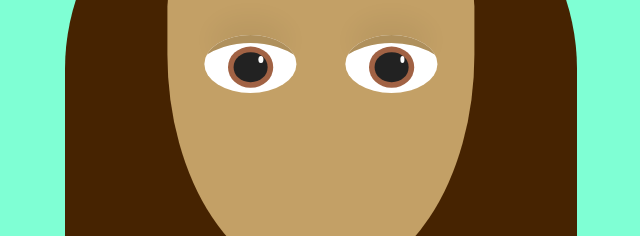
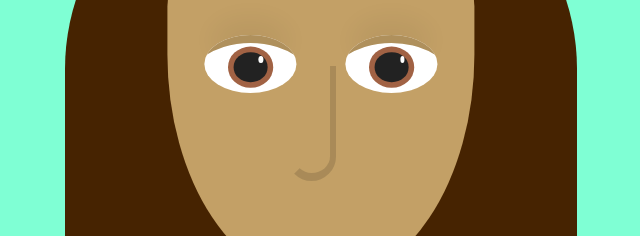
Before and after one commit to By-Paulo-Freire/Gabi, a plain HTML site: page index.html in a window 1280 px wide. Shown: the part 347-583 px from the top of the page, 351-991 px from the left. Drawn offline with Linux system fonts and the light colour scheme.

Commit message:
feat: nose

```diff
--- a/index.html
+++ b/index.html
@@ -8,6 +8,7 @@
               <div class="head">
                 <div class="eye radius ha hb"></div>
                 <div class="eye radius ha hb"></div>
+                <div class="nose"></div>
                 <div class="fg-hair"></div>
               </div>
               </div>
--- a/styles.css
+++ b/styles.css
@@ -97,3 +97,16 @@ body{
 .radius {
   border-radius: 100%;
 }
+
+.nose {
+  width: 16%;
+  height: 30%;
+  border-radius: 0 0 5vmin 5vmin;
+  border: 1vmin solid #0002;
+  border-right: 0.75vmin solid #0002;
+  border-left-color: transparent;
+  border-top: 0;
+  left: 50%;
+  top: 43%;
+  transform: translate(-70%, 0)
+}
```
